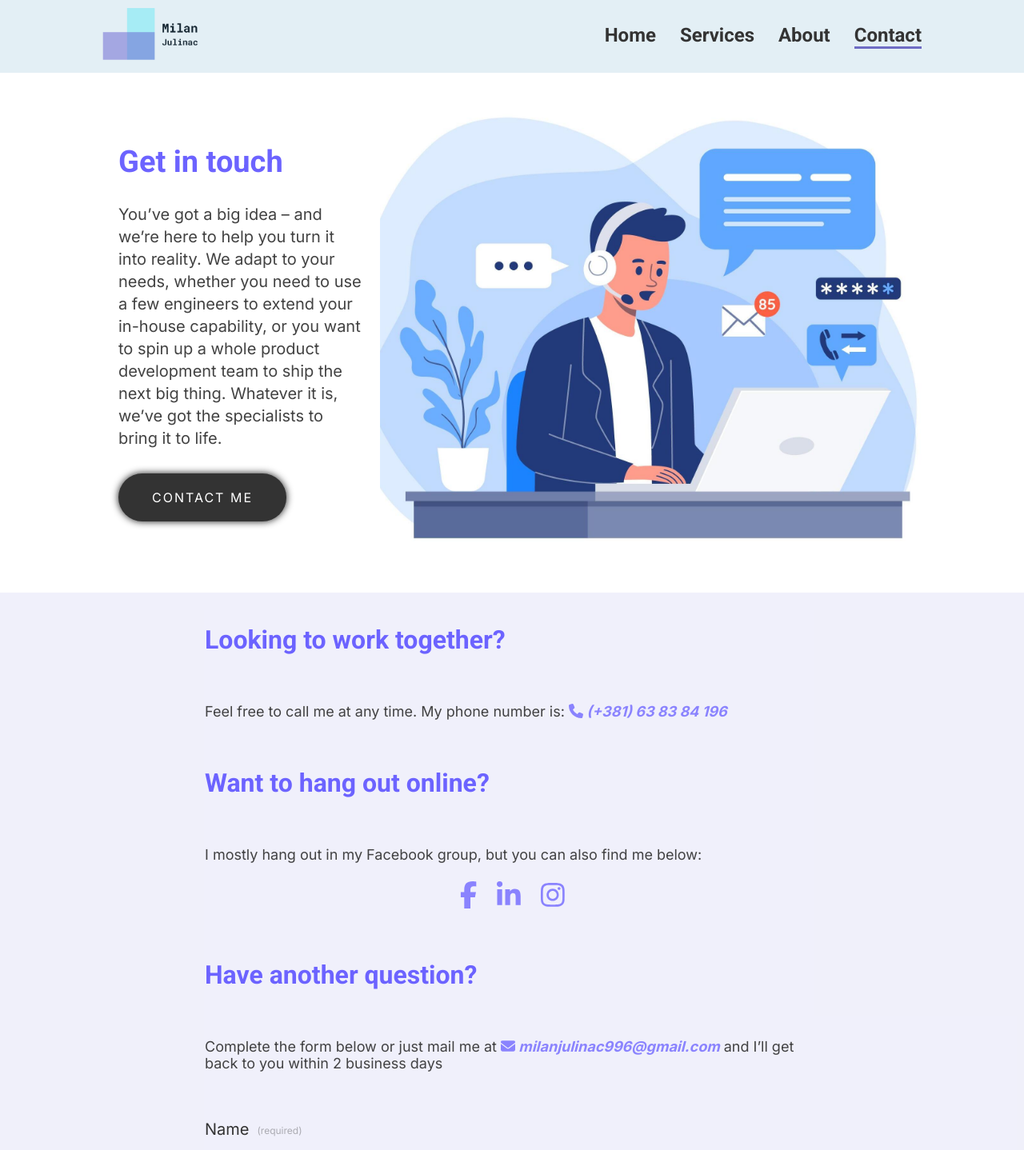
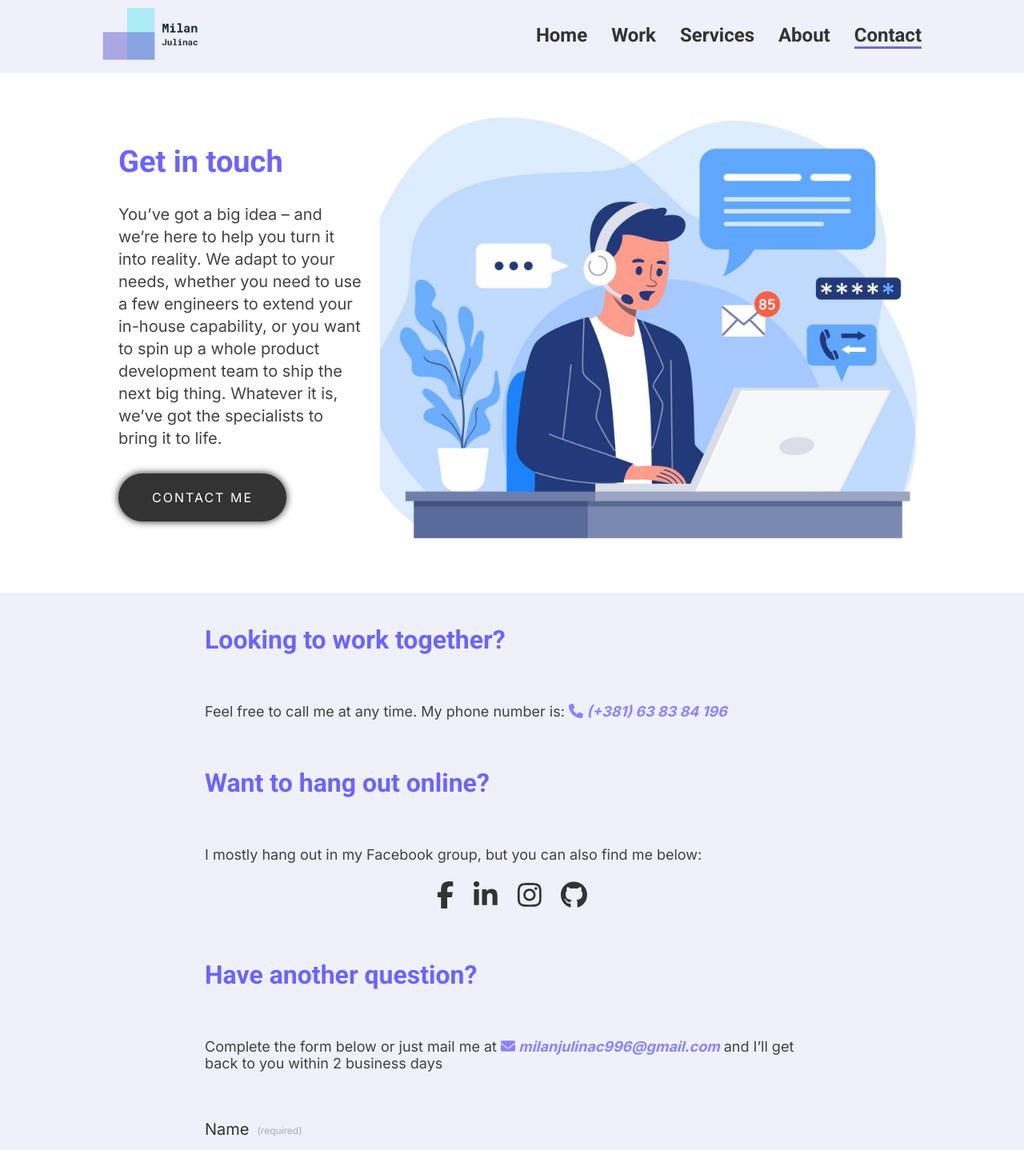
Before and after one commit to MilanJulinac42/professional-portfolio, a Next.js app: page /contact in a window 1280 px wide. Shown: the top 1438 px of the page at 80% size. Built offline with nearby package versions, Linux system fonts and the light colour scheme.

Commit message:
added links

```diff
--- a/src/app/components/ContactForm/ContactForm.module.scss
+++ b/src/app/components/ContactForm/ContactForm.module.scss
@@ -87,8 +87,14 @@
     }
 
     span {
-        color: #6b63ffc5;
+        color: #333;
         font-weight: bold;
+        transition: all 0.5s ease-in-out;
+
+        &:hover {
+            color: #6b63ffc5;
+            transform: scale(1.2);
+        }
     }
 }
 
--- a/src/app/components/ContactForm/ContactForm.tsx
+++ b/src/app/components/ContactForm/ContactForm.tsx
@@ -7,9 +7,11 @@ import {
     faFacebookF,
     faLinkedinIn,
     faInstagram,
+    faGithub,
 } from "@fortawesome/free-brands-svg-icons";
 import { faEnvelope, faPhone } from "@fortawesome/free-solid-svg-icons";
 import { useState } from "react";
+import Link from "next/link";
 
 const ContactForm = () => {
     const [formData, setFormData] = useState({
@@ -68,13 +70,40 @@ const ContactForm = () => {
                     </p>
                     <div className={styles.social}>
                         <span>
-                            <FontAwesomeIcon icon={faFacebookF} />
+                            <Link
+                                href={
+                                    "https://www.facebook.com/milan.julinac.9/"
+                                }
+                                target="_blank"
+                            >
+                                <FontAwesomeIcon icon={faFacebookF} />
+                            </Link>
                         </span>
                         <span>
-                            <FontAwesomeIcon icon={faLinkedinIn} />
+                            <Link
+                                href={
+                                    "https://www.linkedin.com/in/milanjulinac/"
+                                }
+                                target="_blank"
+                            >
+                                <FontAwesomeIcon icon={faLinkedinIn} />
+                            </Link>
                         </span>
                         <span>
-                            <FontAwesomeIcon icon={faInstagram} />
+                            <Link
+                                href={"https://www.instagram.com/milanjulinac/"}
+                                target="_blank"
+                            >
+                                <FontAwesomeIcon icon={faInstagram} />
+                            </Link>
+                        </span>
+                        <span>
+                            <Link
+                                href={"https://github.com/MilanJulinac42"}
+                                target="_blank"
+                            >
+                                <FontAwesomeIcon icon={faGithub} />
+                            </Link>
                         </span>
                     </div>
                 </div>
--- a/src/app/layout/Nav/Nav.module.scss
+++ b/src/app/layout/Nav/Nav.module.scss
@@ -2,7 +2,7 @@
     position: sticky;
     top: 0;
     z-index: 100;
-    background-color: #e3eff5;
+    background-color: #f0f0fa;
 
     &.transparent {
         background-color: transparent;
@@ -16,7 +16,7 @@
     align-items: center;
     padding: 10px 30px;
     background-color: transparent;
-    background-color: #e3eff5;
+    background-color: #f0f0fa;
     font-size: 24px;
     width: 80%;
     margin: auto;
@@ -29,7 +29,7 @@
 .fixed {
     border-bottom: 1px solid #e5e5e5;
     box-shadow: 0 0 10px rgba(0, 0, 0, 0.3);
-    background-color: #e3eff5;
+    background-color: #f0f0fa;
     transition: all 0.3s linear;
 }
 
--- a/src/app/layout/Nav/Nav.tsx
+++ b/src/app/layout/Nav/Nav.tsx
@@ -70,7 +70,7 @@ const Navbar: React.FC<NavbarProps> = ({ transparent }) => {
                                     Home
                                 </Link>
                             </li>
-                            {/* <li
+                            <li
                                 className={
                                     isLinkActive("/work") ? styles.active : ""
                                 }
@@ -78,7 +78,7 @@ const Navbar: React.FC<NavbarProps> = ({ transparent }) => {
                                 <Link className={roboto.className} href="/work">
                                     Work
                                 </Link>
-                            </li> */}
+                            </li>
                             <li
                                 className={
                                     isLinkActive("/services")
```
Also changed, not shown: pages/work.tsx (+2 -6 lines).
